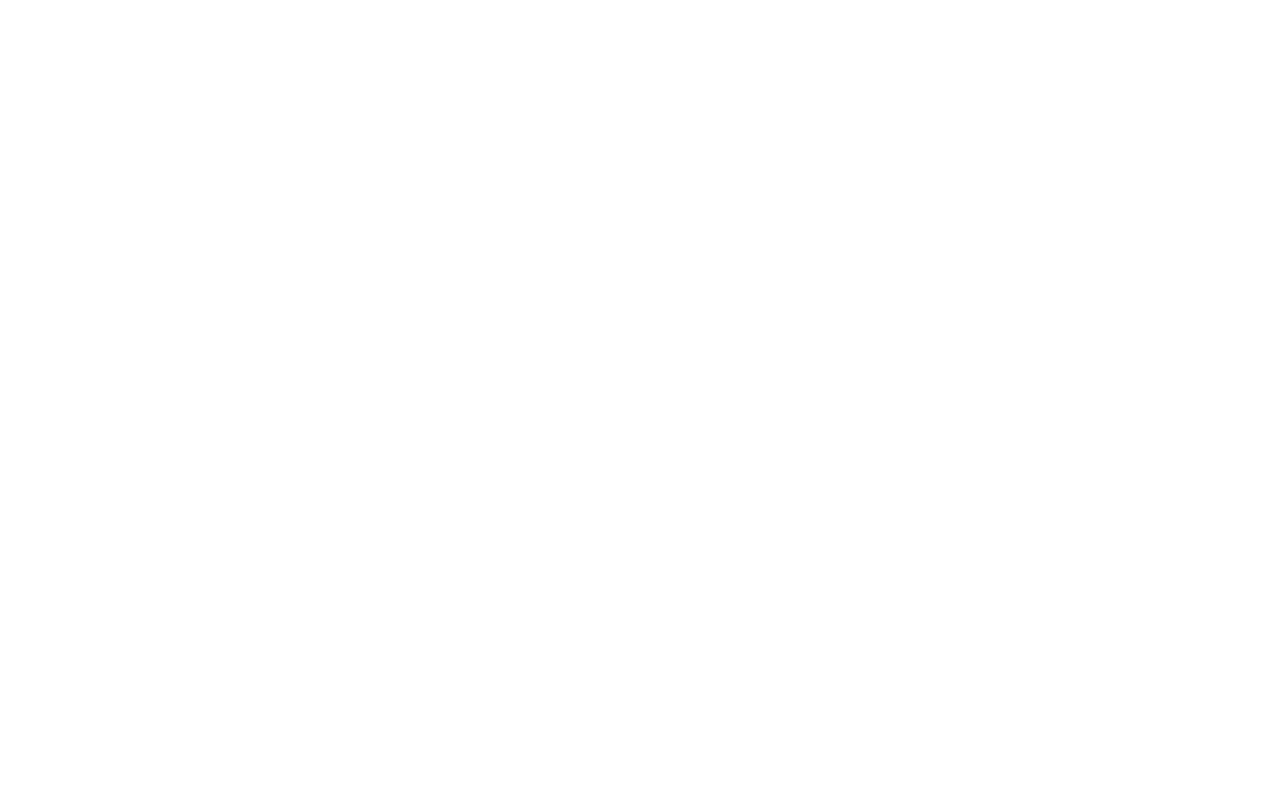
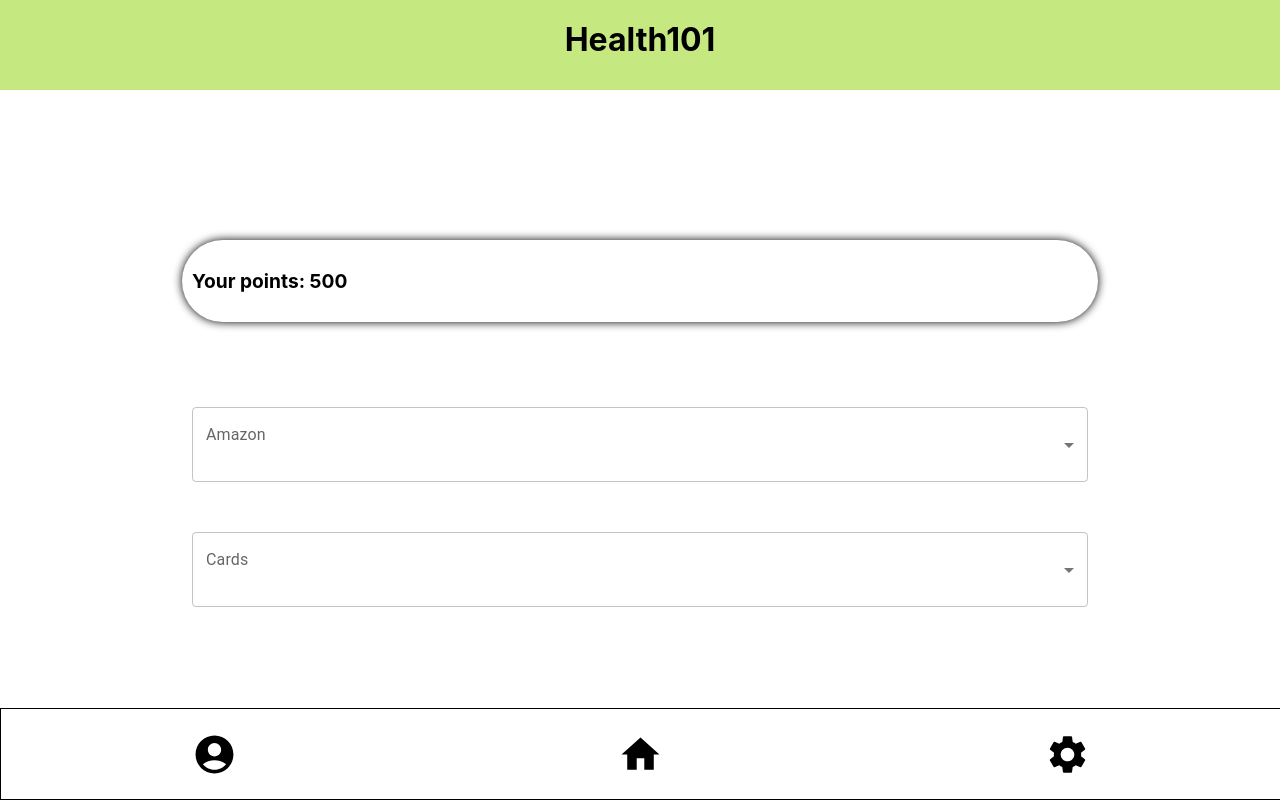
Before and after one commit to DasDeveloper/Health101, a React (Create React App) app in the folder client/: page /rewards in a window 1280 px wide. Before the commit this address had no page. Built offline with nearby package versions, Linux system fonts and the light colour scheme.

Commit message:
added rewards page

```diff
--- a/client/src/App.js
+++ b/client/src/App.js
@@ -1,4 +1,3 @@
-
 import { BrowserRouter, Routes, Route } from "react-router-dom";
 import UserSession from "./UserSession";
 import Navbar from "./components/navbar";
@@ -9,11 +8,9 @@
 import ChangePassword from "./components/changePassword";
 import ChangeUsername from "./components/changeUsername";
 import StatisticsPage from "./components/statisticsPage";
-
-
+import RewardsPage from "./components/rewards";
 
 function App() {
-
   return (
     <UserSession>
       {/* Link to pages using React Router DOM */}
@@ -23,7 +20,7 @@
             path="/searchfood"
             element={
               <>
-                <Navbar /> <SearchFood/> <Footer/>
+                <Navbar /> <SearchFood /> <Footer />
               </>
             }
           ></Route>
@@ -32,7 +29,7 @@
             path="/"
             element={
               <>
-                <HomePage/>
+                <HomePage />
               </>
             }
           ></Route>
@@ -41,7 +38,7 @@
             path="/settings"
             element={
               <>
-                <Navbar /> <Settings/> <Footer/>
+                <Navbar /> <Settings /> <Footer />
               </>
             }
           ></Route>
@@ -50,7 +47,7 @@
             path="/changepassword"
             element={
               <>
-                <Navbar /> <ChangePassword/> <Footer/>
+                <Navbar /> <ChangePassword /> <Footer />
               </>
             }
           ></Route>
@@ -59,7 +56,7 @@
             path="/changeusername"
             element={
               <>
-                <Navbar /> <ChangeUsername/> <Footer/>
+                <Navbar /> <ChangeUsername /> <Footer />
               </>
             }
           ></Route>
@@ -68,7 +65,16 @@
             path="/statistics"
             element={
               <>
-                <StatisticsPage/>
+                <StatisticsPage />
+              </>
+            }
+          ></Route>
+
+          <Route
+            path="/rewards"
+            element={
+              <>
+                <RewardsPage />
               </>
             }
           ></Route>
--- /dev/null
+++ b/client/src/components/rewards.js
@@ -0,0 +1,41 @@
+import { useEffect, useState } from "react";
+import Navbar from "./navbar";
+import Footer from "./footer";
+import RewardsCSS from "../css/rewards.module.css";
+import { FormControl, InputLabel, MenuItem, Select } from "@mui/material";
+
+const RewardsPage = () => {
+  return (
+    <div className={RewardsCSS.body}>
+      <Navbar />
+      <div className={RewardsCSS.container}>
+        <div className={RewardsCSS.text}>
+          <p>
+            <b>Your points: 500</b>
+          </p>
+        </div>
+        <div className={RewardsCSS.dropdown}>
+          <FormControl className={RewardsCSS.choice}>
+            <InputLabel>Amazon</InputLabel>
+            <Select sx={{ fontWeight: "bold", height: "75px" }} label="Amazon">
+              <MenuItem value={20}>20$ (5000 points)</MenuItem>
+              <MenuItem value={50}>50$ (15 000 points)</MenuItem>
+              <MenuItem value={100}>100$ (25 000 points)</MenuItem>
+            </Select>
+          </FormControl>
+          <FormControl className={RewardsCSS.choice}>
+            <InputLabel>Cards</InputLabel>
+            <Select sx={{ fontWeight: "bold", height: "75px" }} label="Cards">
+              <MenuItem value="Mastercard">Mastercard</MenuItem>
+              <MenuItem value="Visa">Visa</MenuItem>
+              <MenuItem value="Interact">Interact</MenuItem>
+            </Select>
+          </FormControl>
+        </div>
+      </div>
+      <Footer />
+    </div>
+  );
+};
+
+export default RewardsPage;
--- /dev/null
+++ b/client/src/css/rewards.module.css
@@ -0,0 +1,33 @@
+.body {
+  min-height: 100vh;
+}
+
+.container {
+  margin-top: 150px;
+  display: flex;
+  flex-direction: column;
+  justify-content: center;
+  align-items: center;
+  font-size: larger;
+}
+
+.text {
+  padding: 10px;
+  border-radius: 50px;
+  width: 70%;
+  box-shadow: 0px 0px 10px rgb(0, 0, 0);
+}
+
+.dropdown {
+  height: 250px;
+  margin-top: 60px;
+  display: flex;
+  justify-content: space-around;
+  align-items: center;
+  width: 100%;
+  flex-direction: column;
+}
+
+.choice {
+  width: 70%;
+}
```
